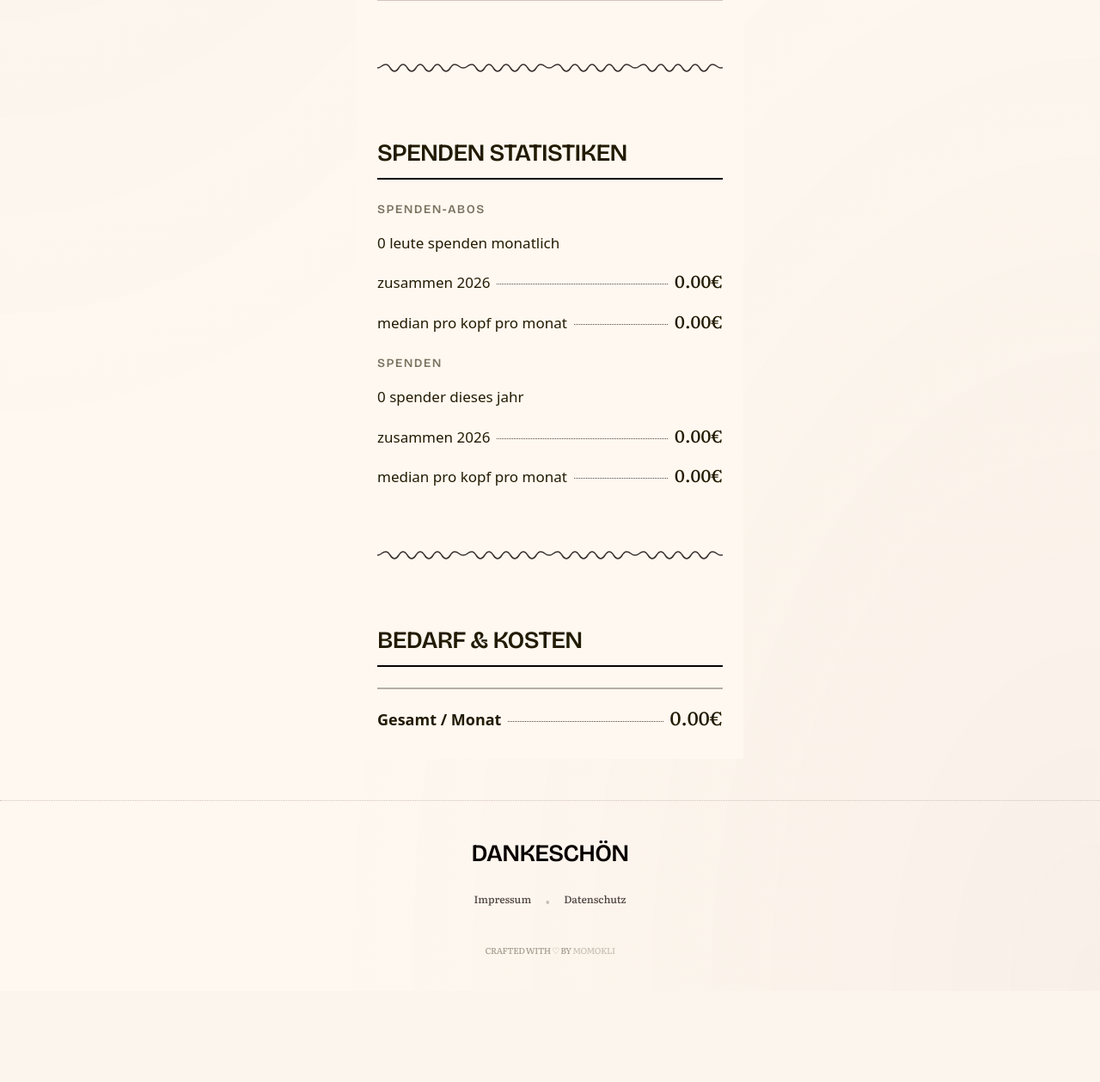
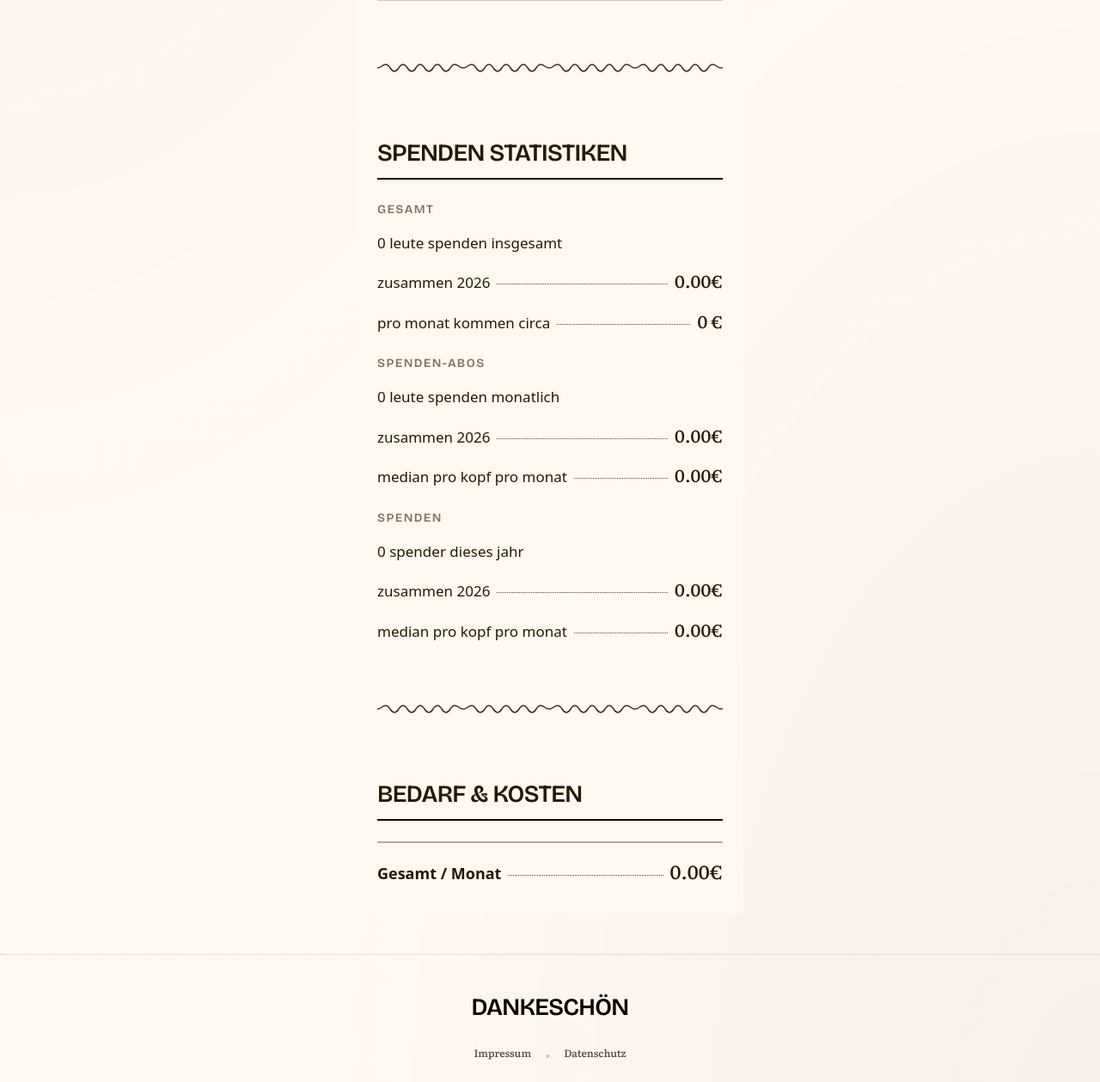
Before and after one commit to momokli/finanzamt.projectmellon.de, a Flask app: page / in a window 1280 px wide. Shown: the part 949-2208 px from the top of the page at 86% size. Before the commit the page ends 2059 px from the top, so only its background shows below. Run offline with Flask 3, Linux system fonts and the light colour scheme; some libraries are stand-ins or nearby versions.

Commit message:
spenden statistiken: GESAMT block mit summe und pro-monat

```diff
--- a/calc.py
+++ b/calc.py
@@ -275,6 +275,7 @@ def compute(data):
         "yearly_total": yearly_total(goal),
         "month_key": mk,
         "year": year,
+        "current_month": datetime.utcnow().month,
         "running_balance": running_balance,
         "surplus": surplus,
         "projected": projected,
--- a/templates/index.html
+++ b/templates/index.html
@@ -374,6 +374,34 @@
                         <h3
                             class="font-headline-md text-[14px] uppercase tracking-widest opacity-60 mb-2"
                         >
+                            Gesamt
+                        </h3>
+                        <div class="flex justify-between items-baseline">
+                            <span class="font-body-md text-[17px]"
+                                >{{ subs_ytd_count + onces_ytd_count }} leute spenden insgesamt</span
+                            >
+                        </div>
+                        <div class="flex justify-between items-baseline">
+                            <span class="font-body-md text-[17px]">zusammen {{ year }}</span>
+                            <div class="dotted-line"></div>
+                            <span class="font-number-display text-[20px]"
+                                >{{ "%.2f"|format(subs_ytd_total + onces_ytd_total) }}€</span
+                            >
+                        </div>
+                        <div class="flex justify-between items-baseline">
+                            <span class="font-body-md text-[17px]"
+                                >pro monat kommen circa</span
+                            >
+                            <div class="dotted-line"></div>
+                            <span class="font-number-display text-[20px]"
+                                >{{ "%.0f"|format(ytd_received / current_month) }} €</span
+                            >
+                        </div>
+                    </div>
+                    <div class="space-y-4 mt-6">
+                        <h3
+                            class="font-headline-md text-[14px] uppercase tracking-widest opacity-60 mb-2"
+                        >
                             Spenden-Abos
                         </h3>
                         <div class="flex justify-between items-baseline">
```
